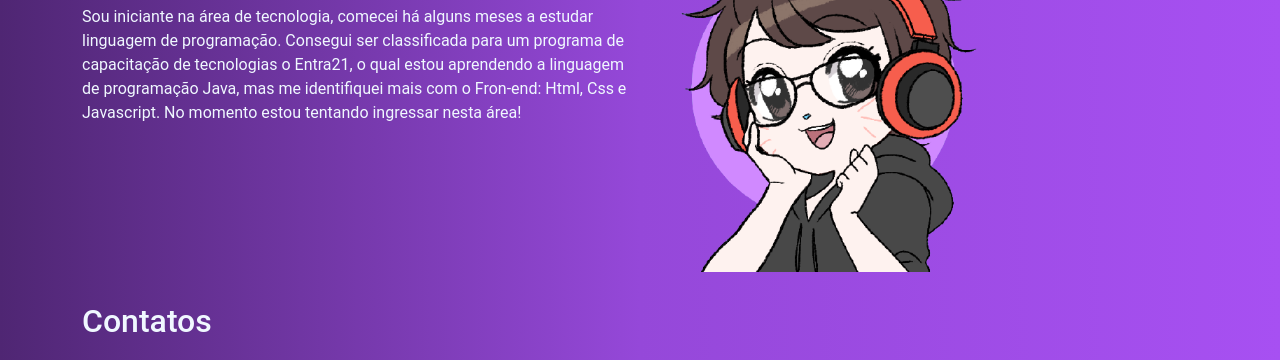
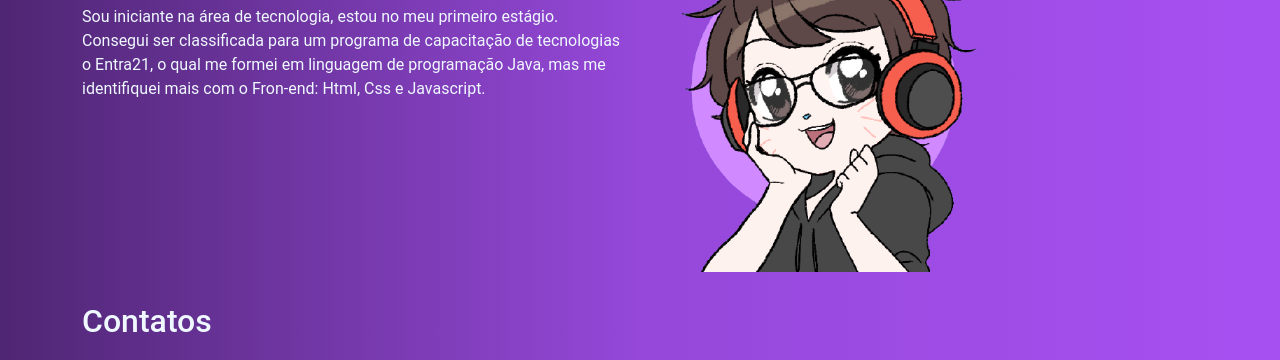
Before and after one commit to LigianeVieira/Ebac, a plain HTML site: page index.html in a window 1280 px wide. Shown: the part 688-1048 px from the top of the page. Drawn offline with nearby package versions, Linux system fonts and the light colour scheme.

Commit message:
Update index.html

```diff
--- a/index.html
+++ b/index.html
@@ -53,9 +53,9 @@
         <div class="col-md-6 col-sm-12">
           <h1>Ligiane</h1>
           <h6>Em transição de carreira</h6>
-          <p>Sou iniciante na área de tecnologia, comecei há alguns meses a estudar linguagem de programação.
-            Consegui ser classificada para um programa de capacitação de tecnologias o Entra21, o qual estou aprendendo a linguagem de programação Java, mas me identifiquei mais com o Fron-end: Html, Css e Javascript.
-            No momento estou tentando ingressar nesta área!
+          <p>Sou iniciante na área de tecnologia, estou no meu primeiro estágio.
+            Consegui ser classificada para um programa de capacitação de tecnologias o Entra21, o qual me formei em linguagem de programação Java, mas me identifiquei mais com o Fron-end: Html, Css e Javascript.
+
           </p>
         </div>
         <div class="col-md-6 col-sm-12">
```
